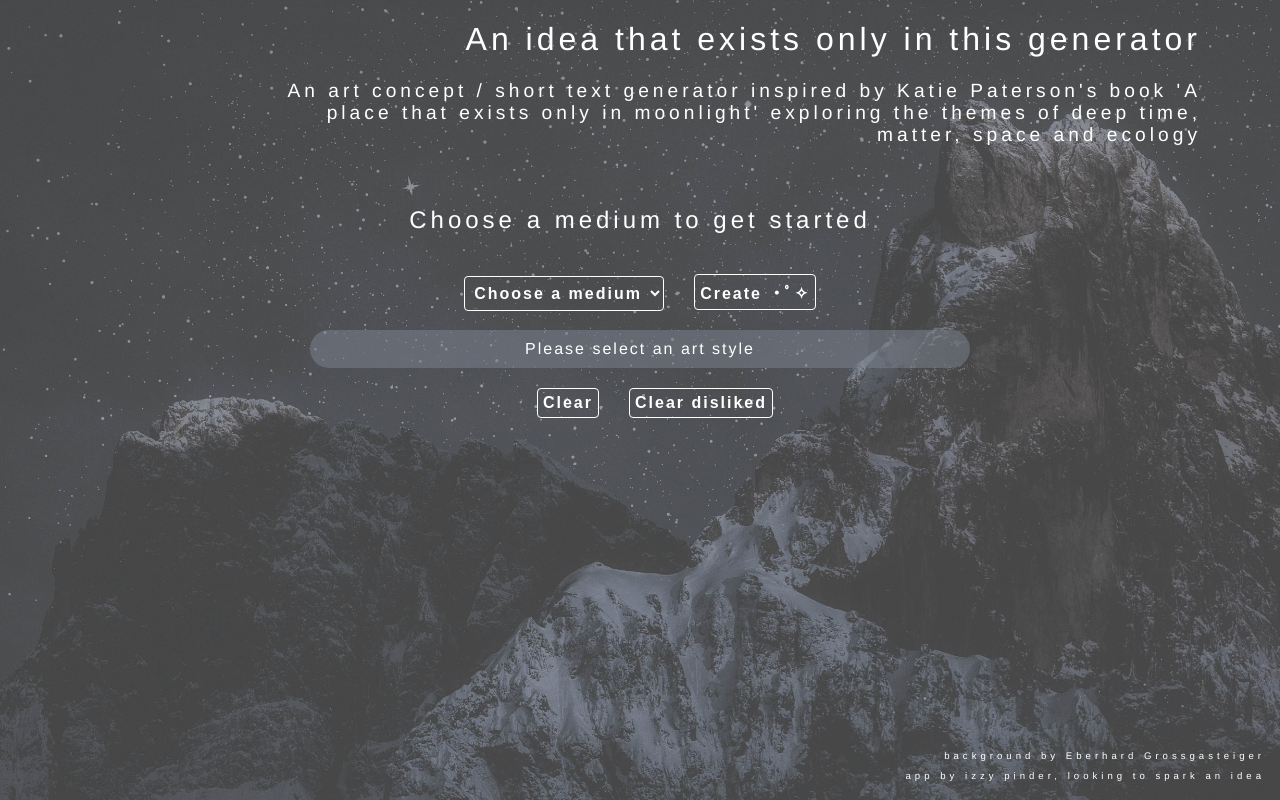
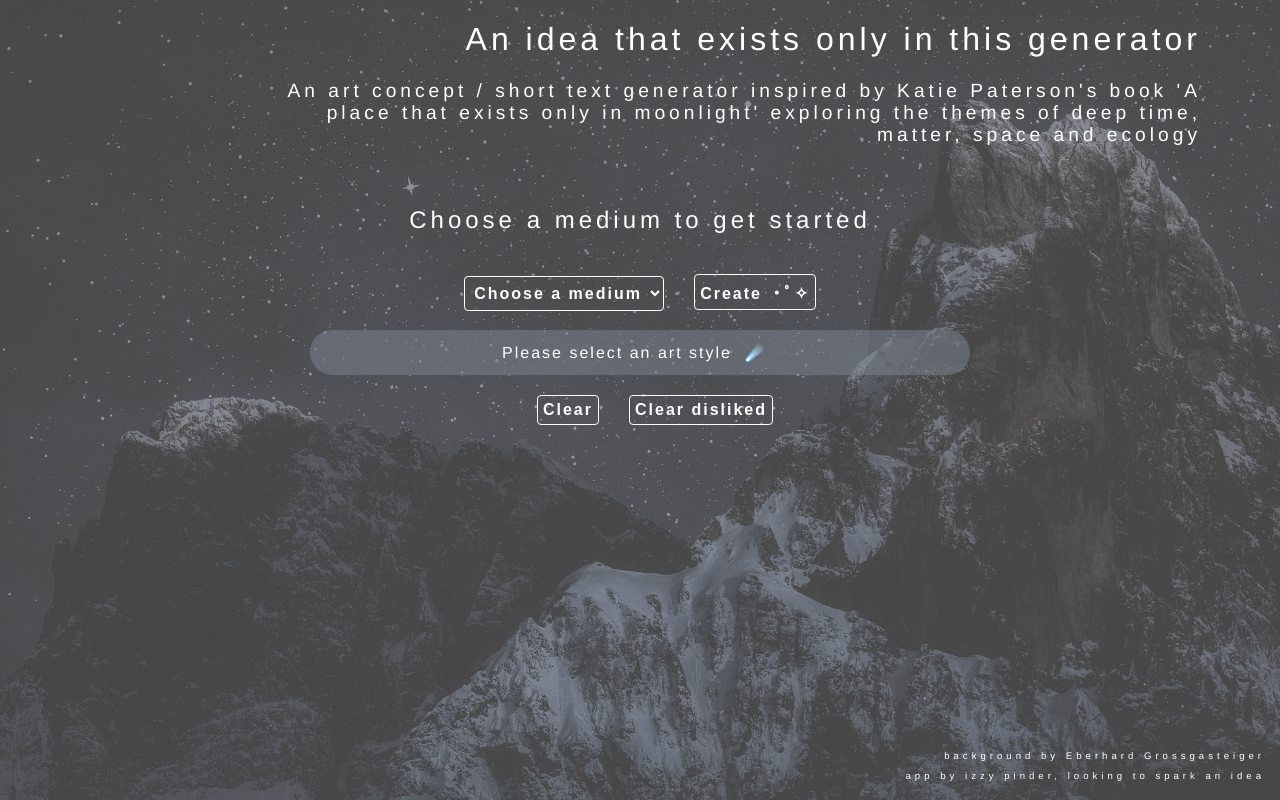
Before and after one commit to izzy-pin/art-idea-generator, a React (Create React App) app: page / in a window 1280 px wide. Both pictures are taken after a click on the button "Create ・ﾟ✧". Built offline with nearby package versions, Linux system fonts and the light colour scheme.

Commit message:
change delete button

```diff
--- a/src/components/dislike.jsx
+++ b/src/components/dislike.jsx
@@ -17,7 +17,6 @@ const Dislike = ({ artpieces, setArtpieces, dislikedIdeas }) => {
     });
   };
   if (
-    artpieces[0].piece === "Please select an art style" ||
     artpieces[0].piece === "Something new?..." ||
     artpieces[0].piece === "Your first idea..."
   ) {
@@ -25,7 +24,7 @@ const Dislike = ({ artpieces, setArtpieces, dislikedIdeas }) => {
   } else {
     return (
       <button onClick={toggleJob} className="dislike">
-        🌗
+        ☄️
       </button>
     );
   }
```
